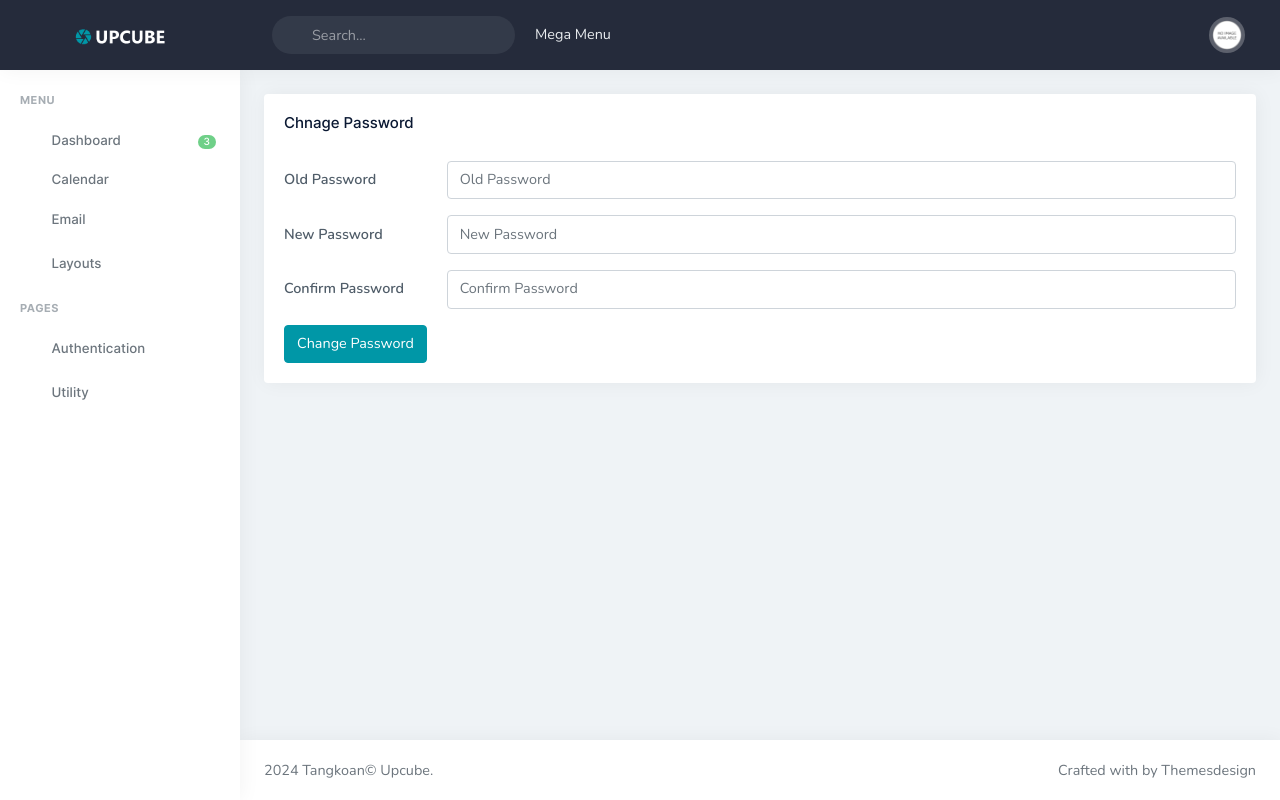
After one commit to Tangkoan/laravel11_website, a Laravel app: page /change/password in a window 1280 px wide. The commit adds this page. Run offline with Laravel 12, Linux system fonts and the light colour scheme; data comes from the database, SQL or seed files in the repository; data that the repository does not hold is empty; some libraries are stand-ins or nearby versions.

Commit message:
44. Admin Profile Change Password Part1

```diff
--- a/app/Http/Controllers/AdminController.php
+++ b/app/Http/Controllers/AdminController.php
@@ -60,5 +60,13 @@ class AdminController extends Controller
         return redirect()->route('admin.profile')->with($notification);
     }
 
+    public function changePassword(){
+
+        return view('admin.admin_change_password');
+    }
+
+    public function UpdatePassword(Request $request){
+
+    }
 
 }
--- /dev/null
+++ b/resources/views/admin/admin_change_password.blade.php
@@ -0,0 +1,57 @@
+@extends('admin.admin_master')
+@section('admin')
+<script src="https://ajax.googleapis.com/ajax/libs/jquery/3.7.1/jquery.min.js"></script>
+
+<div class="page-content">
+<div class="container-fluid">
+
+<div class="row">
+    <div class="col-12">
+        <div class="card">
+            <div class="card-body">
+
+                <h4 class="card-title">Chnage Password</h4><br>
+
+                <form method="post" action="{{ route('update.profile') }}">{{-- enctype="multipart/form-data" ប្រើដើម្បីអាចUpload Images បានច្រើន --}}
+                   @csrf {{-- ប្រើសម្រាប់ use grid--}}
+
+                    {{-- Old Password --}}
+                    <div class="row mb-3">
+                        <label for="example-text-input" class="col-sm-2 col-form-label">Old Password</label>
+                        <div class="col-sm-10">
+                            <input id="password" name="oldpassword" class="form-control" type="password" placeholder="Old Password" >
+                        </div>
+                    </div>
+
+                    {{-- New Password --}}
+                    <div class="row mb-3">
+                        <label for="example-text-input" class="col-sm-2 col-form-label">New Password</label>
+                        <div class="col-sm-10">
+                            <input id="newpassword" name="newpassword" class="form-control" type="password" placeholder="New Password" >
+                        </div>
+                    </div>
+
+                    {{-- Confirm Password --}}
+                    <div class="row mb-3">
+                        <label for="example-text-input" class="col-sm-2 col-form-label">Confirm Password</label>
+                        <div class="col-sm-10">
+                            <input id="confirm_password" name="confirm_password" class="form-control" type="password" placeholder="Confirm Password" >
+                        </div>
+                    </div>
+
+
+
+
+                    {{-- <a href="{{route('admin.profile')}}">
+                        <button type="none" class="btn btn-danger waves-effect waves-light">Cancel</button>
+                    </a> --}}
+                    <input type="submit" class="btn btn-info waves-effect waves-light" value="Change Password">
+
+            </div>
+        </div>
+    </div> <!-- end col -->
+</div>
+
+
+</script>
+@endsection
--- a/resources/views/admin/body/header.blade.php
+++ b/resources/views/admin/body/header.blade.php
@@ -199,7 +199,7 @@
                 <div class="dropdown-menu dropdown-menu-end">
                     <!-- item-->
                     <a class="dropdown-item" href="{{route('admin.profile')}}"><i class="ri-user-line align-middle me-1"></i> Profile</a>
-                    <a class="dropdown-item" href="#"><i class="ri-wallet-2-line align-middle me-1"></i> My Wallet</a>
+                    <a class="dropdown-item" href="{{ route('change.password') }}"><i class="ri-wallet-2-line align-middle me-1"></i> Change Password</a>
                     <a class="dropdown-item d-block" href="#"><span class="badge bg-success float-end mt-1">11</span><i class="ri-settings-2-line align-middle me-1"></i> Settings</a>
                     <a class="dropdown-item" href="#"><i class="ri-lock-unlock-line align-middle me-1"></i> Lock screen</a>
                     <div class="dropdown-divider"></div>
--- a/routes/web.php
+++ b/routes/web.php
@@ -17,6 +17,9 @@ Route::controller(AdminController::class)->group(function(){
         Route::get('/edit/profile', 'EditProfile')->name('edit.profile');
         Route::post('/store/profile', 'StoreProfile')->name('store.profile');
 
+        Route::get('/change/password', 'changePassword')->name('change.password');
+        Route::get('/update/password', 'updatePassword')->name('update.password');
+
 });
 
 Route::get('/dashboard', function () {
```
